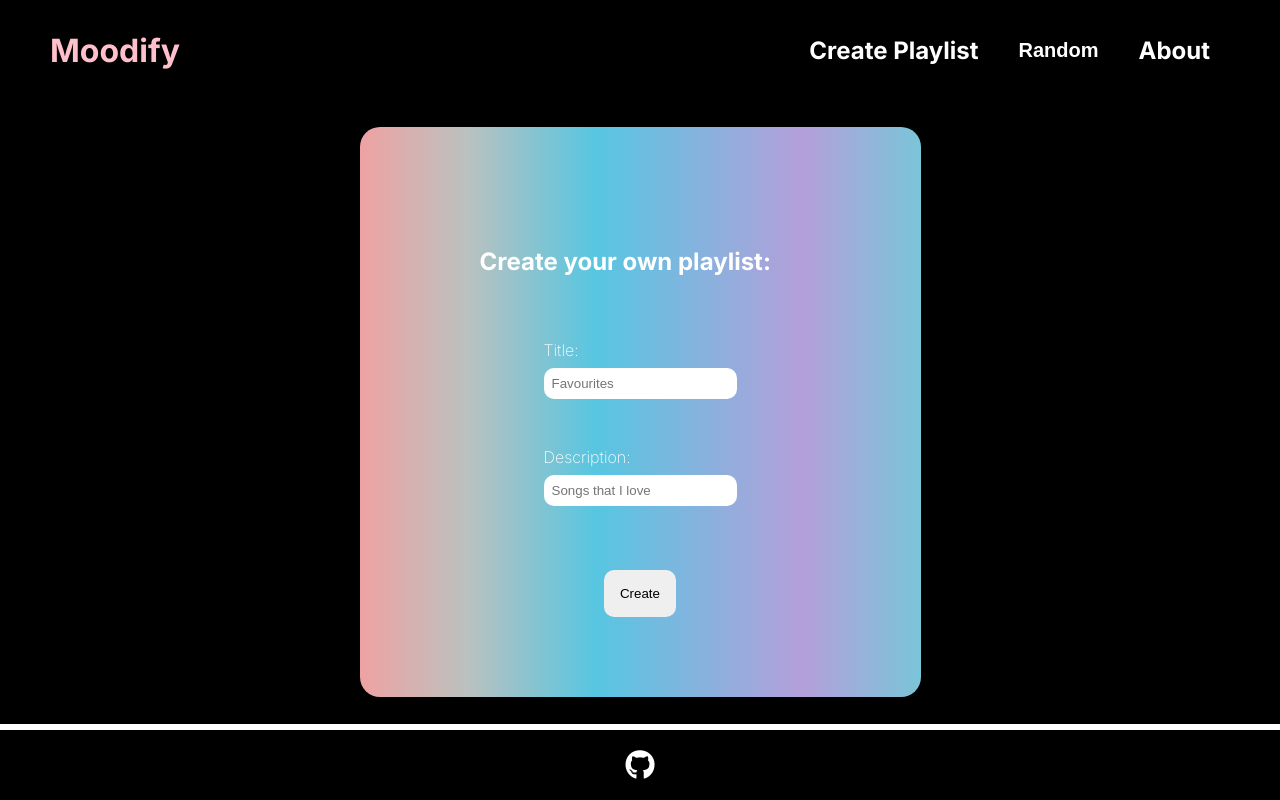
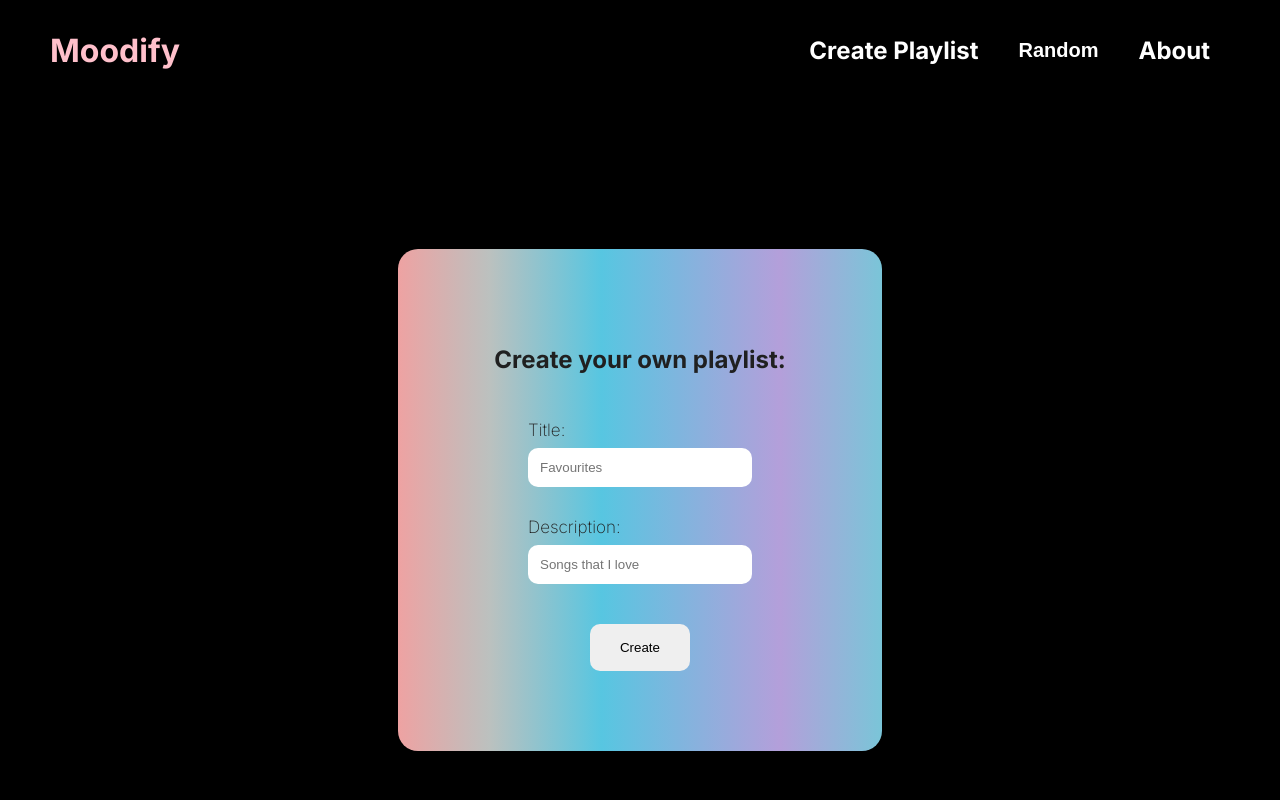
Before and after one commit to moodify-org/moodify, a React (Vite) app: page /create in a window 1280 px wide. Shown: the top 800 px of the page. Built offline with nearby package versions, Linux system fonts and the light colour scheme; no server answers.

Commit message:
design create playlist page done

```diff
--- a/src/App.jsx
+++ b/src/App.jsx
@@ -2,6 +2,7 @@ import NavBar from './components/NavBar/NavBar'
 import HomePage from './pages/HomePage/HomePage'
 import MoodPage from './pages/MoodPage/MoodPage'
 import AddPlaylistPage from './pages/AddPlaylist/AddPlaylistPage'
+import PlaylistPage from './pages/PlaylistPage/PlaylistPage'
 import AboutPage from './pages/About/AboutPage'
 import Footer from './components/Footer/Footer'
 
@@ -9,15 +10,14 @@ import { useEffect, useState } from 'react';
 import axios from 'axios';
 import { Route, Routes } from 'react-router-dom'
 import './App.css'
-import PlaylistPage from './pages/PlaylistPage/PlaylistPage'
 
 function App() {
 
   const [playlistList, setPlaylistList] = useState(null);
   const [spotifyToken, setSpotifyToken] = useState(null);
 
-  const clientId = '3d7a80687e3b434681290c6e8ab96955';
-  const clientSecret = '414bad401d50421283561ca282fef6e9';
+  const clientId = '2bd460b04c6f4b8db226b69cf8ab0b96';
+  const clientSecret = '85d7b542e98a4533ab1fac32b7c1d91d';
 
   const getPlaylists = () => {
     axios
@@ -54,18 +54,19 @@ function App() {
     getSpotifyToken();
   }, []);
 
-  const createPlaylist = playlistDetails => {
-    const newPlaylist = { ...playlistDetails, id: Math.max(...playlistList.map(playlist => playlist.id)) + 1, }
-    setPlaylistList([...playlistList, newPlaylist])
-  }
-
   const addTrackToPlaylist = (playlistId, track) => {
     setPlaylistList(prevPlaylists =>
       prevPlaylists.map(playlist =>
         playlist.id === playlistId
-          ? { ...playlist, songs: [...(playlist.songs || []), track] }
+          ? { ...playlist, songs: [...playlist.songs, track] }
           : playlist
       )
+    );
+  };
+
+  const deletePlaylist = (playlistId) => {
+    setPlaylistList(
+      playlistList.filter(playlist => playlist.id !== playlistId)
     );
   };
 
@@ -87,9 +88,9 @@ function App() {
           <Routes>
             <Route path="/" element={<HomePage playlistList={playlistList} gradients={gradients} />} />
             <Route path="/:moodId" element={<MoodPage playlistList={playlistList} gradients={gradients} token={spotifyToken} addTrackToPlaylist={addTrackToPlaylist} />} />
-            <Route path="/playlist/:playlistId" element={<PlaylistPage playlistList={playlistList} gradients={gradients} />} />
+            <Route path="/playlist/:playlistId" element={<PlaylistPage playlistList={playlistList} gradients={gradients} deletePlaylist={deletePlaylist} />} />
             <Route path="/about" element={<AboutPage />} />
-            <Route path="/create" element={<AddPlaylistPage playlistList={playlistList} callbackToCreate={createPlaylist} />} />
+            <Route path="/create" element={<AddPlaylistPage playlistList={playlistList} />} />
           </Routes>
         </div>
 
--- a/src/pages/AddPlaylist/AddPlaylistPage.module.scss
+++ b/src/pages/AddPlaylist/AddPlaylistPage.module.scss
@@ -3,8 +3,8 @@
   flex-direction: column;
   justify-content: center;
   align-items: center;
-    height: 78vh;
-    color: white;
+  min-height: 100vh;
+  color: rgb(32, 32, 32);
   background-color: black;
 }
 
@@ -18,28 +18,47 @@
   display: flex;
   flex-direction: column;
   justify-content: space-between;
-    padding: 0 10vh 0 10vh;
+  padding: 0 5vh 0 5vh;
+  justify-content: center;
   align-items: center;
+
 }
 
 .form button {
   padding: 2vh;
-    margin-top: 5vh;
+  margin-top: 3vh;
   border: none;
+  width: 100px;
   border-radius: 10px;
+  cursor: pointer;
+  margin-top: 40px;
+  align-items: center;
+  justify-content: center;
+}
+
+.form button:hover {
+  color: white;
+  background-color: black;
+  cursor: pointer;
 }
 
 .form input {
   margin-top: 1vh;
-    padding: 1vh;
+  padding: 1.5vh;
   border-radius: 10px;
   border: none;
+  width: 200px;
 }
 
 .AddPlaylistPage h2 {
-    padding: 5vh;
+  padding: 2vh;
+  text-align: center;
 }
 
-.AddPlaylistPage label{
-    padding: 3vh;
+.AddPlaylistPage label {
+  margin-top: 30px;
+  font-size: 17px;
+  font-style: bold;
+  font-weight: 200;
+  font-family: 'Inter', sans-serif;
 }
```
Lines whose indentation alone changed are shown as unchanged.
